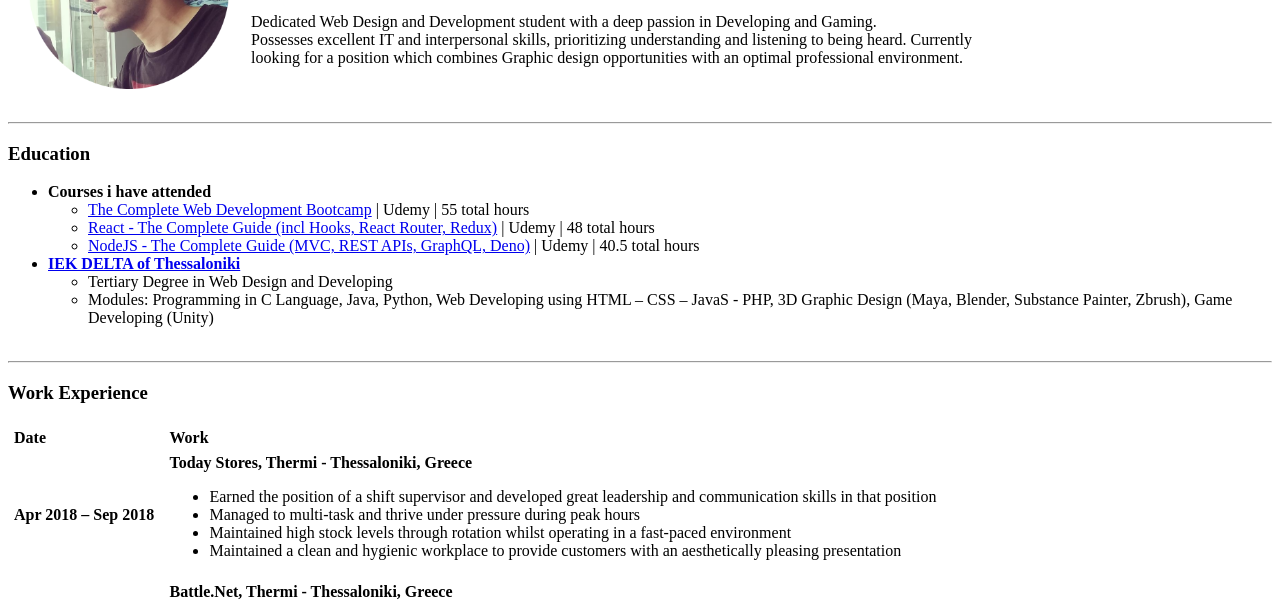
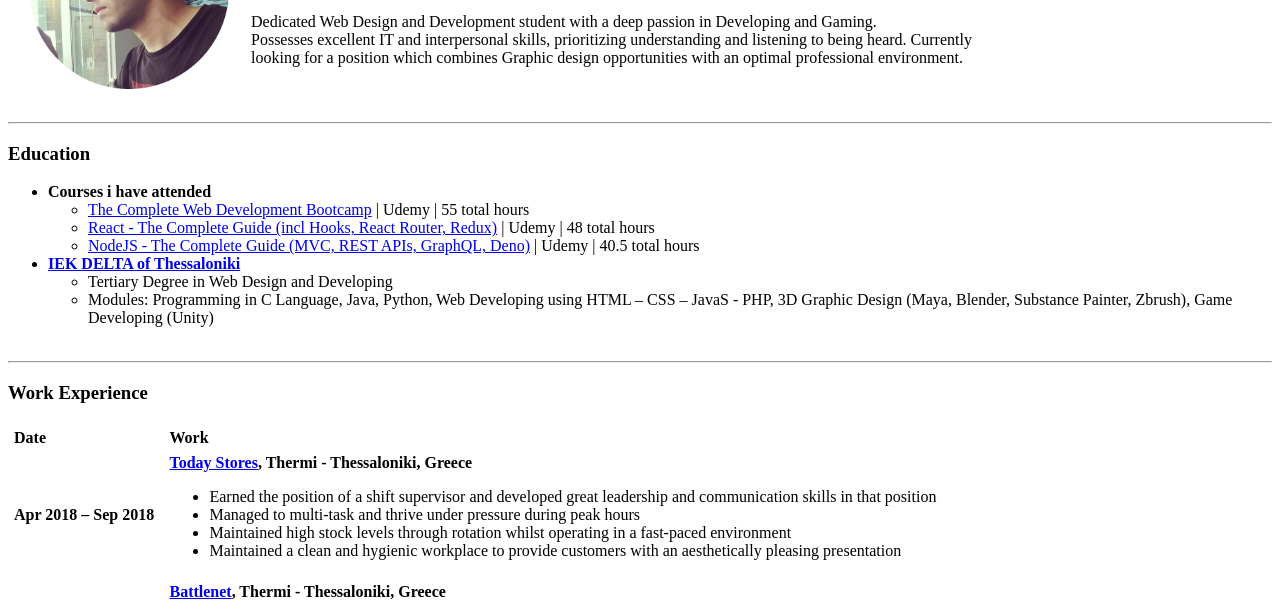
Before and after one commit to andreaslamperis/Html-CV, a plain HTML site: page index.html in a window 1280 px wide. Shown: the part 140-754 px from the top of the page. Drawn offline with Linux system fonts and the light colour scheme.

Commit message:
Update index.html

```diff
--- a/index.html
+++ b/index.html
@@ -52,7 +52,7 @@
     </tr>
     <tr>
       <td><strong>Apr 2018 – Sep 2018</strong></td>
-      <td><strong>Today Stores, Thermi - Thessaloniki, Greece</strong>
+      <td><strong><a href="https://www.todaygroup.gr/brands/2/todaylicious">Today Stores</a>, Thermi - Thessaloniki, Greece</strong>
         <ul>
           <li>Earned the position of a shift supervisor and developed great leadership and communication skills in that position</li>
           <li>Managed to multi-task and thrive under pressure during peak hours</li>
@@ -63,7 +63,7 @@
     </tr>
     <tr>
       <td><strong>Sept 2018 – Sept 2020</strong></td>
-      <td><strong>Battle.Net, Thermi - Thessaloniki, Greece</strong>
+      <td><strong><a href="https://battlenet.gr/">Battlenet</a>, Thermi - Thessaloniki, Greece</strong>
         <ul>
           <li>Developed superior hardware knowledge through intense maintenance rotations</li>
           <li>Gained extended acquaintance with game software as part of resolving relevant unexpected issues</li>
```
